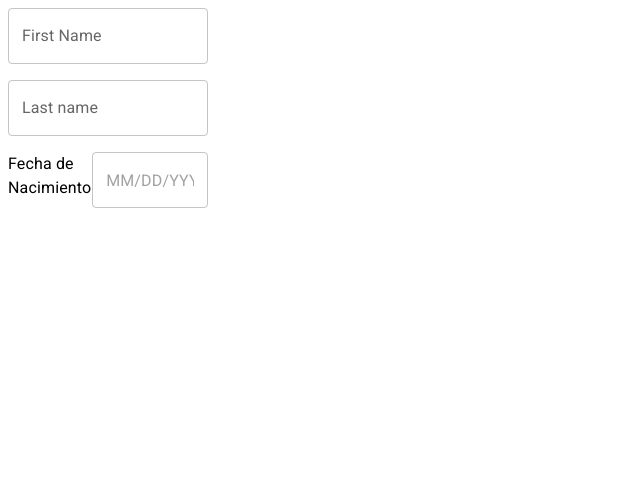
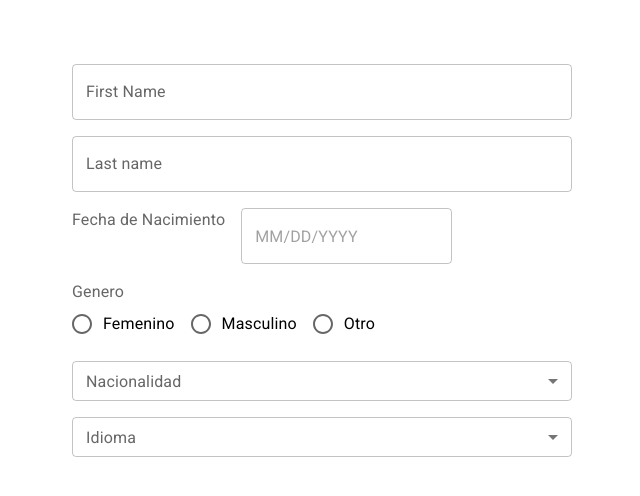
Before and after one commit to PeepholeApp/NFSD_APP_FRONTEND, a React (Vite) app: page /profile in a window 1280 px wide. Shown: the top 496 px of the page, without its empty margins (0-640 px from the left). Built offline with nearby package versions, Linux system fonts and the light colour scheme.

Commit message:
agregue nuevos campos al profile

```diff
--- a/src/pages/Profile.jsx
+++ b/src/pages/Profile.jsx
@@ -1,19 +1,33 @@
-import Box from "@mui/material/Box";
 import TextField from "@mui/material/TextField";
 import Stack from "@mui/material/Stack";
 import Typography from "@mui/material/Typography";
 import { DatePicker } from "@mui/x-date-pickers/DatePicker";
 import { useState } from "react";
+import Radio from "@mui/material/Radio";
+import RadioGroup from "@mui/material/RadioGroup";
+import FormControlLabel from "@mui/material/FormControlLabel";
+import FormControl from "@mui/material/FormControl";
+import FormLabel from "@mui/material/FormLabel";
+import InputLabel from "@mui/material/InputLabel";
+import MenuItem from "@mui/material/MenuItem";
+import Select from "@mui/material/Select";
+import Box from "@mui/material/Box";
 
 const Profile = () => {
   const [firstName, setFirstName] = useState("");
+  const [nationality, setNationality] = useState("");
+
+  const handleChange = (event) => {
+    setAge(event.target.value);
+  };
 
   return (
+    <Box sx={{ m: 8 }}>
       <Stack
         component="form"
         noValidate
         autoComplete="off"
-      sx={{ width: 200 }}
+        sx={{ width: 500 }}
         spacing={2}
       >
         <TextField
@@ -25,11 +39,73 @@ const Profile = () => {
           }}
         />
         <TextField id="filled-basic" label="Last name" />
-      <Stack direction="horizontal">
-        <Typography variant="body1">Fecha de Nacimiento</Typography>
+        <Stack direction="row">
+          {/* <Typography variant="body1">Fecha de Nacimiento</Typography> */}
+          <FormLabel
+            id="demo-radio-buttons-group-label"
+            sx={{ paddingRight: 2 }}
+          >
+            Fecha de Nacimiento
+          </FormLabel>
           <DatePicker />
         </Stack>
+
+        <FormControl>
+          <FormLabel id="demo-radio-buttons-group-label">Genero</FormLabel>
+          <RadioGroup
+            row
+            aria-labelledby="demo-row-radio-buttons-group-label"
+            name="row-radio-buttons-group"
+          >
+            <FormControlLabel
+              value="female"
+              control={<Radio />}
+              label="Femenino"
+            />
+            <FormControlLabel
+              value="male"
+              control={<Radio />}
+              label="Masculino"
+            />
+            <FormControlLabel value="other" control={<Radio />} label="Otro" />
+          </RadioGroup>
+        </FormControl>
+
+        <FormControl sx={{ m: 1, minWidth: 120 }} size="small">
+          <InputLabel id="demo-select-small-label">Nacionalidad</InputLabel>
+          <Select
+            labelId="demo-select-small-label"
+            id="demo-select-small"
+            value={nationality}
+            label="nationality"
+            onChange={handleChange}
+          >
+            <MenuItem value=""></MenuItem>
+            <MenuItem value={10}>Argentino</MenuItem>
+            <MenuItem value={20}>Colombiano</MenuItem>
+            <MenuItem value={20}>Madrileño</MenuItem>
+            <MenuItem value={30}>Venezolano</MenuItem>
+          </Select>
+        </FormControl>
+
+        <FormControl sx={{ m: 1, minWidth: 120 }} size="small">
+          <InputLabel id="demo-select-small-label">Idioma</InputLabel>
+          <Select
+            labelId="demo-select-small-label"
+            id="demo-select-small"
+            // value={language}
+            label="language"
+            onChange={handleChange}
+          >
+            <MenuItem value=""></MenuItem>
+            <MenuItem value={10}>Español</MenuItem>
+            <MenuItem value={20}>Ingles</MenuItem>
+            <MenuItem value={20}>Portugues</MenuItem>
+            <MenuItem value={30}>Frances</MenuItem>
+          </Select>
+        </FormControl>
       </Stack>
+    </Box>
   );
 };
 export default Profile;
```
Lines whose indentation alone changed are shown as unchanged.
